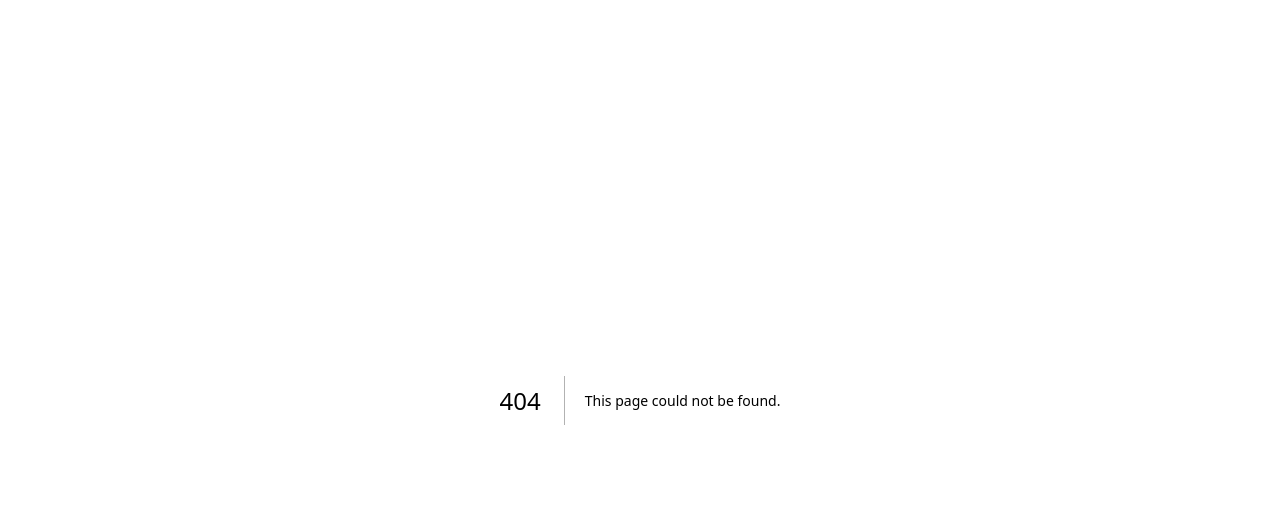
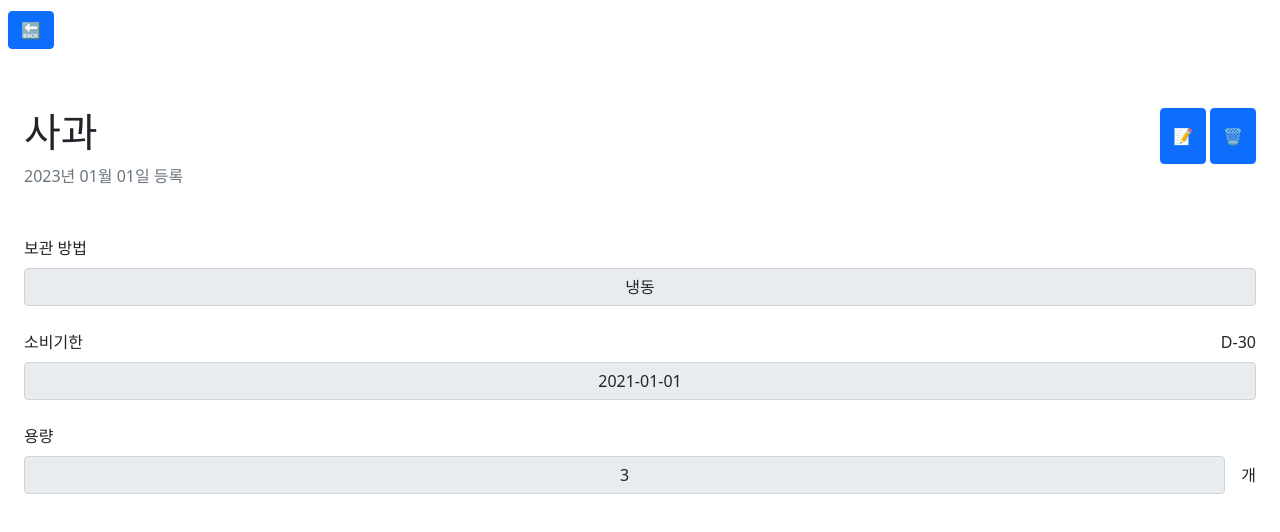
Before and after one commit to xiu0327/2023-refrigerator-recipe, a Next.js app in the folder front/: page /refrigerator/ingredient/info in a window 1280 px wide. Before the commit this address had no page. Shown: the top 532 px of the page. Built offline with nearby package versions, Linux system fonts and the light colour scheme.

Commit message:
Feat: 식재료 정보 화면 구현

```diff
--- /dev/null
+++ b/front/src/components/refrigerator/FixedForm.tsx
@@ -0,0 +1,15 @@
+import { Form } from "react-bootstrap";
+
+type fixedFormProps = {
+	value: string;
+	label?: String;
+};
+
+export default function FixedForm({ value, label }: fixedFormProps) {
+	return (
+		<div className="d-flex align-items-center gap-3">
+			<Form.Control className="text-center" value={value} disabled />
+			{label ? <div>{label}</div> : <></>}
+		</div>
+	);
+}
--- /dev/null
+++ b/front/src/pages/refrigerator/ingredient/info.tsx
@@ -0,0 +1,35 @@
+import router from "next/router";
+import { Button } from "react-bootstrap";
+
+import BackLayout from "@/components/layout/BackLayout";
+import Label from "@/components/global/Label";
+import FixedForm from "@/components/refrigerator/FixedForm";
+
+export default function IngredientInfoPage() {
+	return (
+		<BackLayout>
+			<div className="p-4 pt-5 d-flex flex-column flex-fill gap-5">
+				<div>
+					<div className="d-flex gap-1">
+						<h1 className="flex-fill">사과</h1>
+						<Button onClick={() => router.push("/refrigerator/ingredient/modify")}>📝</Button>
+						<Button onClick={() => "삭제확인모달띄우고삭제API호출"}>🗑️</Button>
+					</div>
+					<div className="text-muted">2023년 01월 01일 등록</div>
+				</div>
+
+				<div className="d-flex flex-column gap-4">
+					<Label label="보관 방법">
+						<FixedForm value="냉동" />
+					</Label>
+					<Label label="소비기한" sub="D-30">
+						<FixedForm value="2021-01-01" />
+					</Label>
+					<Label label="용량">
+						<FixedForm value="3" label="개" />
+					</Label>
+				</div>
+			</div>
+		</BackLayout>
+	);
+}
```
